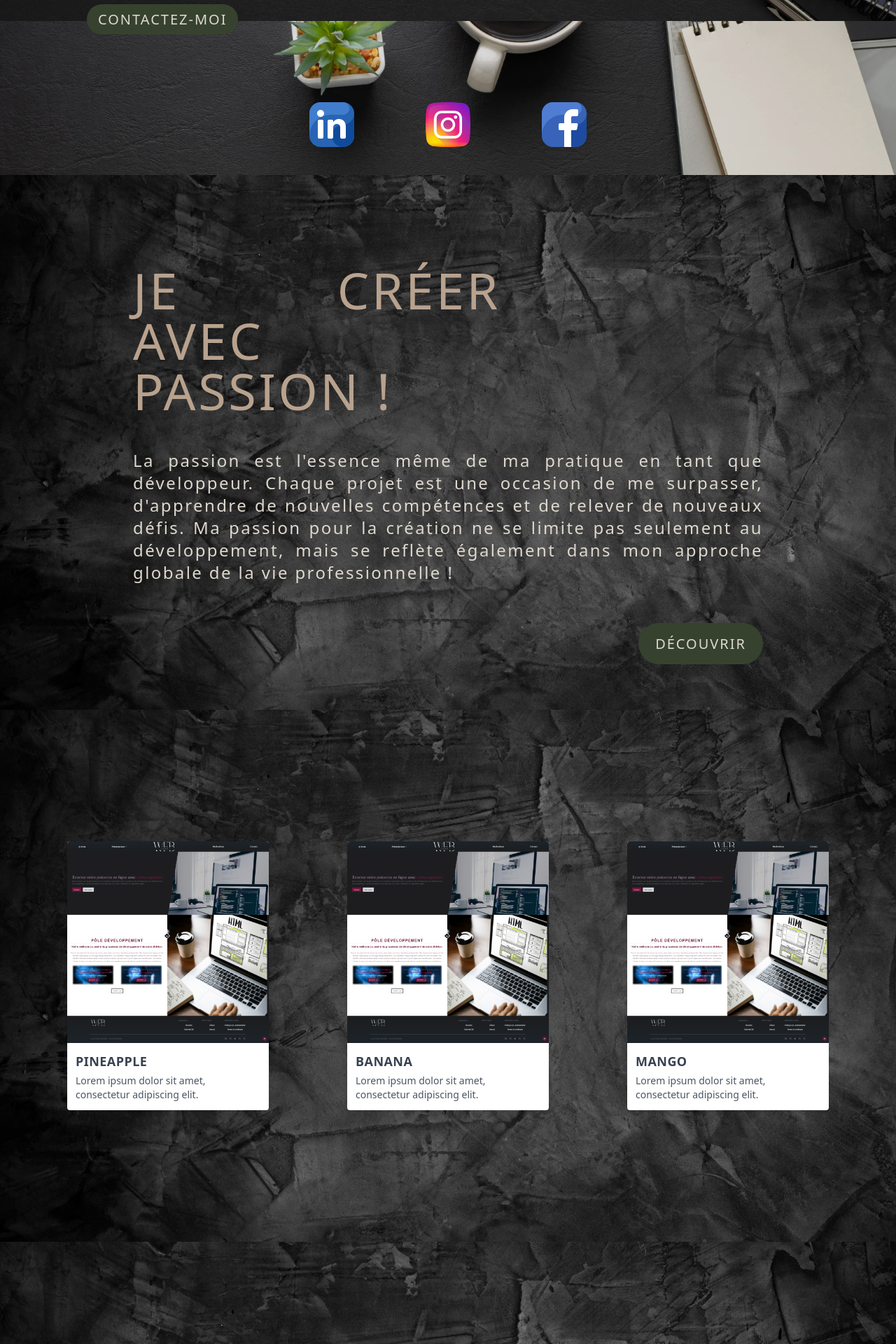
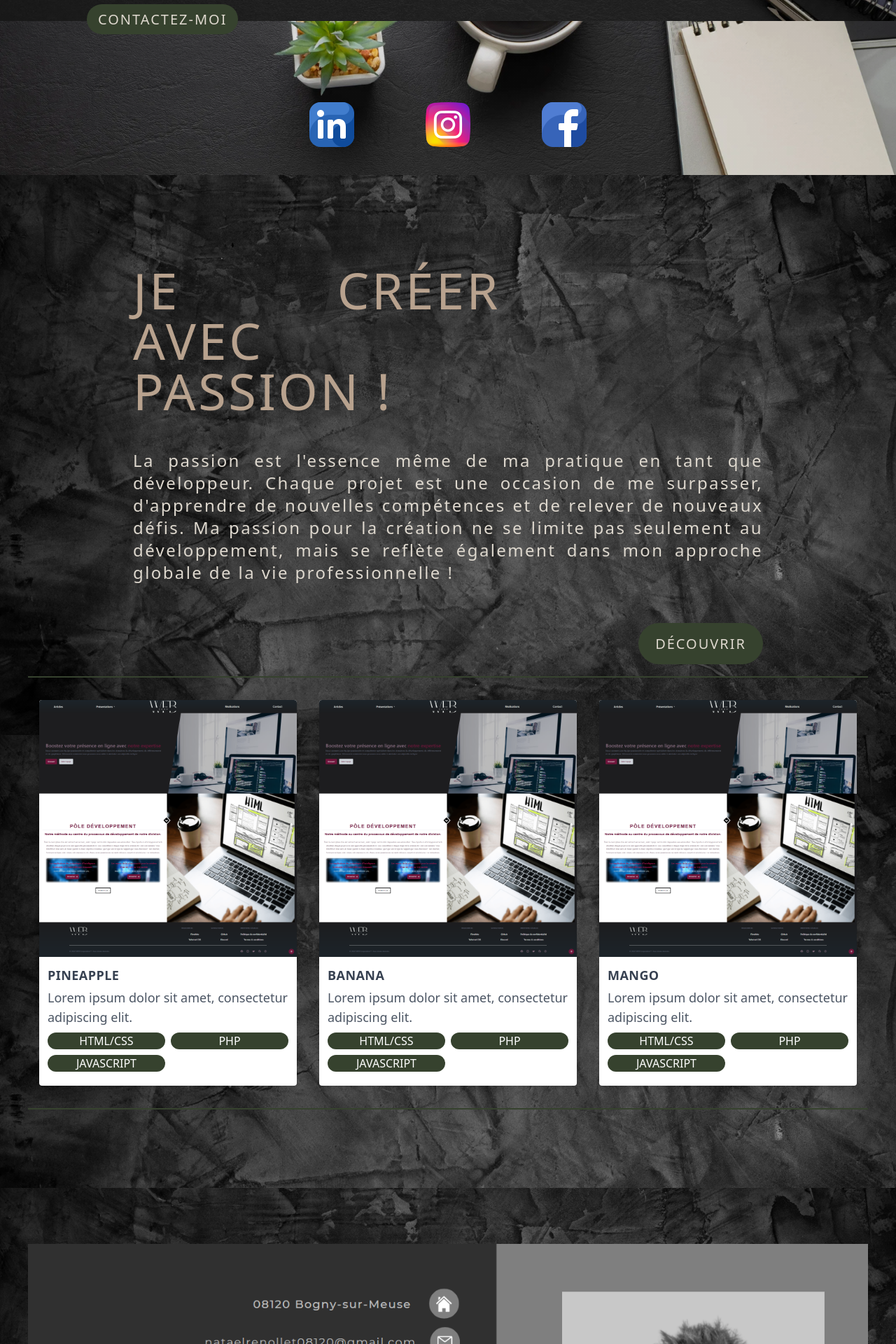
Before and after one commit to body08120/portfolio-v1, a PHP site: page / in a window 1280 px wide. Shown: the part 770-2690 px from the top of the page at 70% size. Run offline with PHP 8.4, Linux system fonts and the light colour scheme; some libraries are stand-ins or nearby versions.

Commit message:
Cards de projet ajoutées, responsive réaliser, suppression section vitrine, et ajout des cards dans la section presentation projet, passage au compétences =)

```diff
--- /dev/null
+++ b/assets/js/img-modal-cards.js
@@ -0,0 +1,16 @@
+    // Get the modal by id
+    var modal = document.getElementById("modal");
+
+    // Get the modal image tag
+    var modalImg = document.getElementById("modal-img");
+
+    // this function is called when a small image is clicked
+    function showModal(src) {
+      modal.classList.remove('hidden');
+      modalImg.src = src;
+    }
+
+    // this function is called when the close button is clicked
+    function closeModal() {
+      modal.classList.add('hidden');
+    }
--- a/index.php
+++ b/index.php
@@ -6,7 +6,11 @@
   <meta http-equiv="X-UA-Compatible" content="IE=edge" />
   <meta name="viewport" content="width=device-width, initial-scale=1.0" />
   <title>Renollet Nataël - Développeur web</title>
-  <!--metadescription-->
+  <meta name="description"
+    content="Je suis un développeur web junior passionné par la création d'expériences en ligne.
+            Ma maîtrise du HTML, CSS et PHP me permet de concevoir des sites web esthétiques et fonctionnels.
+            En constante évolution, j'ai récemment commencé à explorer le potentiel du JavaScript pour ajouter des fonctionnalités interactives à mes projets.
+            Grâce à ma formation au pôle UIMM, j'ai acquis des compétences solides et je suis prêt à relever de nouveaux défis dans le domaine du développement web.">
 
   <!-- Tailwind CSS -->
   <script src="https://cdn.tailwindcss.com"></script>
@@ -24,7 +28,7 @@
       }
     }
   </script>
-  <style type="text/tailwindcss">
+  <style>
     @layer utilities {
       .bg-header {
         background: linear-gradient(rgba(1, 1, 1, 0.1), rgba(1, 1, 1, 0.1)), url('assets/img/bg/background-header.png');
@@ -32,35 +36,25 @@
         background-repeat: no-repeat;
         background-position: center;
         background-attachment: fixed;
-        /* -webkit-background-size: cover;
-        -moz-background-size: cover;
-        -o-background-size: cover; */
       }
-        .bg-page {
+
+      .bg-page {
         background: linear-gradient(rgba(1, 1, 1, 0.1), rgba(1, 1, 1, 0.1)), url('assets/img/bg/background-page.png');
         background-size: cover;
         background-repeat: no-repeat;
         background-position: coutain;
         background-attachment: fixed;
-        /* filter: brightness(50%) */
-        /* -webkit-background-size: cover;
-        -moz-background-size: cover;
-        -o-background-size: cover; */
       }
+
       .bg-end {
         background: linear-gradient(rgba(1, 1, 1, 0.1), rgba(1, 1, 1, 0.1)), url('assets/img/bg/background-end.png');
         background-size: cover;
         background-repeat: no-repeat;
         background-position: coutain;
         background-attachment: fixed;
-        /* filter: brightness(50%) */
-        /* -webkit-background-size: cover;
-        -moz-background-size: cover;
-        -o-background-size: cover; */
       }
     }
   </style>
-
 </head>
 
 <body>
@@ -120,8 +114,10 @@
     </header>
     <!--END HEADER SECTION-->
 
+    <!--################################-->
+
     <!--PROJECTS BLOC-->
-    <section class="bg-page px-10 pt-16
+    <section class="bg-page px-10 py-16
                sm:py-16
                lg:py-12
                xl:py-20">
@@ -155,74 +151,139 @@
         </div>
 
       </div>
-    </section>
-    <!--END PROJECTS BLOC-->
 
-    <!--VITRINE SECTION-->
-    <section class="bg-page px-10 py-16
-              sm:py-32
-              lg:py-24
-              xl:py-40">
 
-      <div class="flex justify-around py-4">
+      <!--SECTION CARDS-->
+      <div class="border-y-2 py-4 my-8 border-default sm:flex">
 
         <!--     primera card -->
-        <div class="bg-white w-72 h-96 shadow-md rounded m-3">
+        <div class="h-full bg-white shadow-md rounded m-4">
           <div class="h-3/4 w-full">
-            <img class="w-full h-full object-cover rounded-t"
-              src="assets/img/wfbcorp.png"
-              alt="piña">
+            <img class="w-full h-full object-cover rounded-t" src="assets/img/wfbcorp.png" alt="piña"
+              onclick="showModal('assets/img/wfbcorp.png')" />
           </div>
           <div class="w-full h-1/4 p-3">
             <a href="#" class=" hover:text-yellow-600 text-gray-700">
               <span class="text-lg font-semibold uppercase tracking-wide ">Pineapple</span>
             </a>
-            <p class="text-gray-600 text-sm leading-5 mt-1">Lorem ipsum dolor sit amet, consectetur adipiscing elit.</p>
+            <p class="text-gray-600 text-sm leading-5 mt-1
+            md:text-base
+            xl:text-lg">Lorem ipsum dolor sit amet, consectetur adipiscing elit.</p>
+
+            <div class="py-2 text-white text-xs text-center grid grid-cols-2 gap-2
+            md:text-sm
+            xl:text-base">
+
+              <span class="bg-default rounded-full px-2">HTML/CSS</span>
+              <span class="bg-default rounded-full px-2">PHP</span>
+              <span class="bg-default rounded-full px-2">JAVASCRIPT</span>
+            </div>
           </div>
         </div>
+
         <!--     segunda card -->
-        <div class="bg-white w-72 h-96 shadow-md rounded m-3">
+        <div class="h-full bg-white shadow-md rounded m-4">
           <div class="h-3/4 w-full">
-            <img class="w-full h-full object-cover rounded-t"
-              src="assets/img/wfbcorp.png"
-              alt="piña">
+            <img class="w-full h-full object-cover rounded-t" src="assets/img/wfbcorp.png" alt="piña"
+              onclick="showModal('assets/img/wfbcorp.png')" />
           </div>
           <div class="w-full h-1/4 p-3">
             <a href="#" class=" hover:text-yellow-600 text-gray-700">
               <span class="text-lg font-semibold uppercase tracking-wide ">Banana</span>
             </a>
-            <p class="text-gray-600 text-sm leading-5 mt-1">Lorem ipsum dolor sit amet, consectetur adipiscing elit.</p>
+            <p class="text-gray-600 text-sm leading-5 mt-1
+            md:text-base
+            xl:text-lg">Lorem ipsum dolor sit amet, consectetur adipiscing elit.</p>
+
+            <div class="py-2 text-white text-xs text-center grid grid-cols-2 gap-2
+            md:text-sm
+            xl:text-base">
+
+              <span class="bg-default rounded-full px-2">HTML/CSS</span>
+              <span class="bg-default rounded-full px-2">PHP</span>
+              <span class="bg-default rounded-full px-2">JAVASCRIPT</span>
+            </div>
           </div>
         </div>
+
         <!--     tercera card -->
-        <div class="bg-white w-72 h-96 shadow-md rounded m-3">
+        <div class="hidden h-full bg-white shadow-md rounded m-4 lg:block">
           <div class="h-3/4 w-full">
-            <img class="w-full h-full object-cover rounded-t"
-              src="assets/img/wfbcorp.png"
-              alt="piña">
+            <img class="w-full h-full object-cover rounded-t" src="assets/img/wfbcorp.png" alt="piña"
+              onclick="showModal('assets/img/wfbcorp.png')" />
           </div>
           <div class="w-full h-1/4 p-3">
             <a href="#" class=" hover:text-yellow-600 text-gray-700">
               <span class="text-lg font-semibold uppercase tracking-wide ">Mango</span>
             </a>
-            <p class="text-gray-600 text-sm leading-5 mt-1">Lorem ipsum dolor sit amet, consectetur adipiscing elit.</p>
+            <p class="text-gray-600 text-sm leading-5 mt-1
+            md:text-base
+            xl:text-lg">Lorem ipsum dolor sit amet, consectetur adipiscing elit.</p>
+
+            <div class="py-2 text-white text-xs text-center grid grid-cols-2 gap-2
+            md:text-sm
+            xl:text-base">
+
+              <span class="bg-default rounded-full px-2">HTML/CSS</span>
+              <span class="bg-default rounded-full px-2">PHP</span>
+              <span class="bg-default rounded-full px-2">JAVASCRIPT</span>
+            </div>
+          </div>
+        </div>
+
+        <!-- cards -->
+        <div class="hidden h-full bg-white shadow-md rounded m-4 2xl:block">
+          <div class="h-3/4 w-full">
+            <img class="w-full h-full object-cover rounded-t" src="assets/img/wfbcorp.png" alt="piña"
+              onclick="showModal('assets/img/wfbcorp.png')" />
+          </div>
+          <div class="w-full h-1/4 p-3">
+            <a href="#" class=" hover:text-yellow-600 text-gray-700">
+              <span class="text-lg font-semibold uppercase tracking-wide ">Mango</span>
+            </a>
+            <p class="text-gray-600 text-sm leading-5 mt-1
+            md:text-base
+            xl:text-lg">Lorem ipsum dolor sit amet, consectetur adipiscing elit.</p>
+
+            <div class="py-2 text-white text-xs text-center grid grid-cols-2 gap-2
+            md:text-sm
+            xl:text-base">
+
+              <span class="bg-default rounded-full px-2">HTML/CSS</span>
+              <span class="bg-default rounded-full px-2">PHP</span>
+              <span class="bg-default rounded-full px-2">JAVASCRIPT</span>
+            </div>
           </div>
         </div>
 
       </div>
 
 
+      <!-- The Modal -->
+      <div id="modal"
+        class="hidden fixed top-0 left-0 z-80 w-screen h-screen bg-black/70 flex justify-center items-center">
+
+        <!-- The close button -->
+        <a class="fixed z-90 top-6 right-8 text-white text-5xl font-bold" href="javascript:void(0)"
+          onclick="closeModal()">&times;</a>
+
+        <!-- A big image will be displayed here -->
+        <img id="modal-img" class="max-w-[800px] max-h-[600px] object-cover" src="#" alt="modal" />
+      </div>
+
     </section>
-    <!--END VITRINE SECTION-->
+    <!--END PROJECTS BLOC-->
+
+    <!--################################-->
 
     <!--COMPETENCES SECTION-->
-    <section class="bg-page px-10 pt-16
-              sm:pt-32
-              lg:pt-24
-              xl:pt-40">
+    <section class="bg-page px-10 py-16
+               sm:py-16
+               lg:py-12
+               xl:py-20">
       <article>
         <a href="assets/img/cv.pdf" target="blank" class="hover:cursor-pointer">
-          <img src="assets/img/cv.png" alt="Visualisation de mon CV" class="" />
+          <img src="assets/img/cv.png" alt="Visualisation de mon CV" />
         </a>
 
         <h2>Mes compétences</h2>
@@ -281,11 +342,13 @@
     </section>
     <!--END --COMPETENCES SECTION-->
 
+    <!--################################-->
+
     <!--CONTACT SECTION-->
-    <section id="contact" class="bg-end px-10 pt-16
-              sm:pt-32
-              lg:pt-24
-              xl:pt-40">
+    <section id="contact" class="bg-end px-10 py-16
+               sm:py-16
+               lg:py-12
+               xl:py-20">
       <form action="" method="">
         <h3>contactez-moi</h3>
         <input type="text" name="name" placeholder="Votre nom" />
@@ -298,6 +361,8 @@
     </section>
     <!--END CONTACT SECTION-->
 
+    <!--################################-->
+
     <!--FOOTER SECTION-->
     <footer class="bg-default">
       <?php include('includes/socialicons.php'); ?>
@@ -308,7 +373,10 @@
       </p>
     </footer>
     <!--END FOOTER SECTION-->
+
   </main>
+
+  <script src="assets/js/img-modal-cards.js"></script>
 </body>
 
 </html>
```
